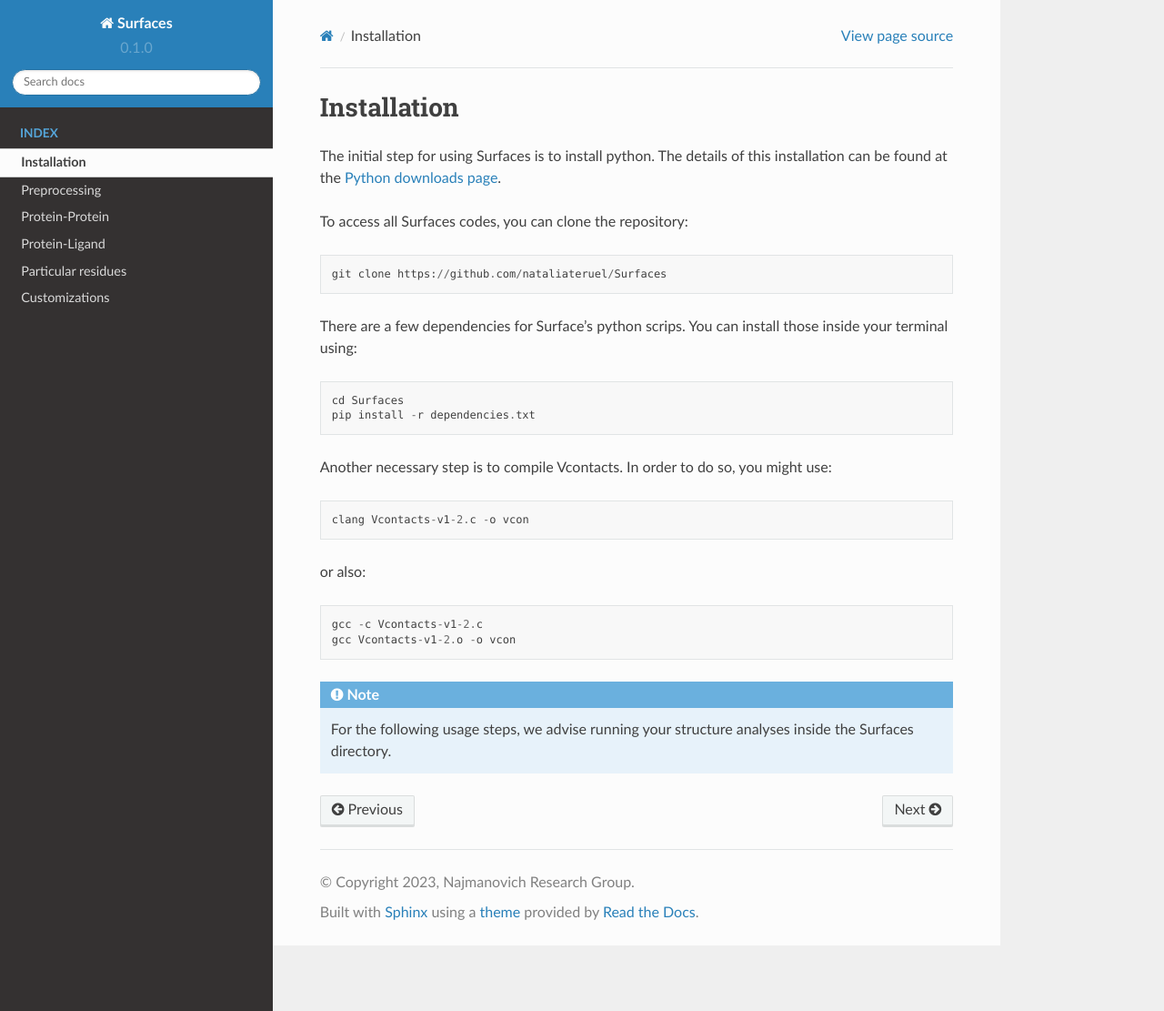
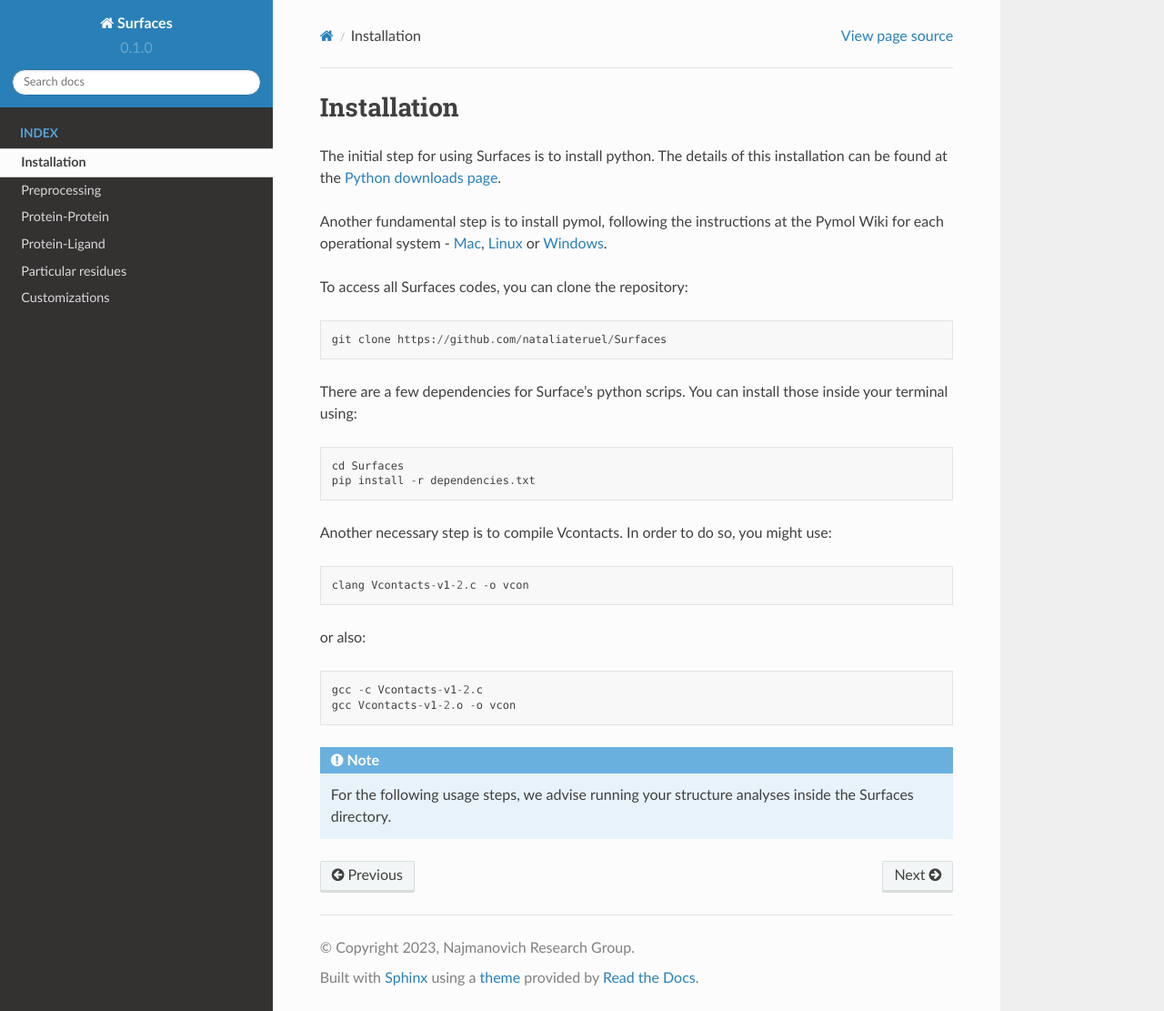
Before and after one commit to nataliateruel/Surfaces_tutorial, a Sphinx documentation site: the page built from docs/source/Installation.rst, in a window 1280 px wide and 1111 px high. Shown: the whole window at 91% size. Built offline with Sphinx 7.4.7 and the Read the Docs theme 2.0.0, drawn with Linux system fonts in a browser that asks for light colours.

Commit message:
Update Installation.rst

```diff
--- a/docs/source/Installation.rst
+++ b/docs/source/Installation.rst
@@ -2,6 +2,8 @@ Installation
 =====
 
 The initial step for using Surfaces is to install python. The details of this installation can be found at the `Python downloads page <https://www.python.org/downloads/>`_.
+
+Another fundamental step is to install pymol, following the instructions at the Pymol Wiki for each operational system - `Mac <https://pymolwiki.org/index.php/MAC_Install>`_, `Linux <https://pymolwiki.org/index.php/Linux_Install>`_ or `Windows <https://pymolwiki.org/index.php/Windows_Install>`_.
 
 To access all Surfaces codes, you can clone the repository::
 
```
